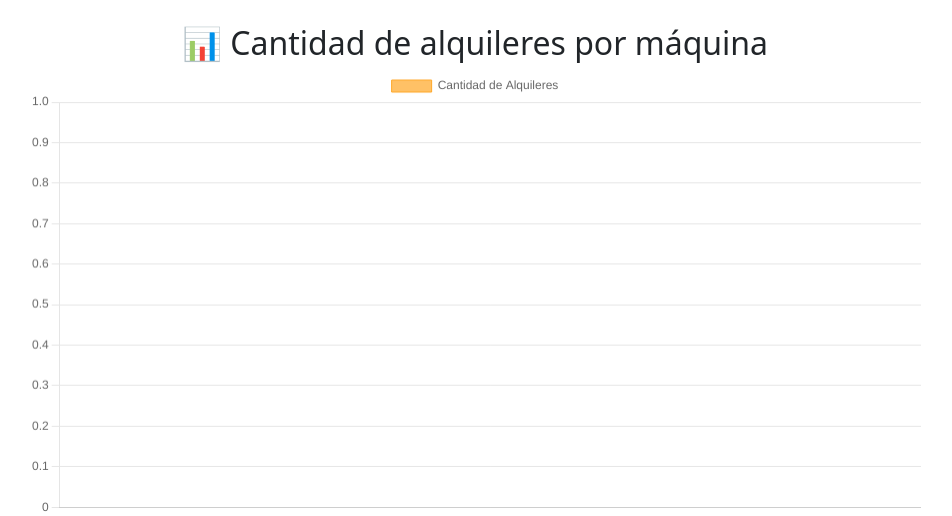
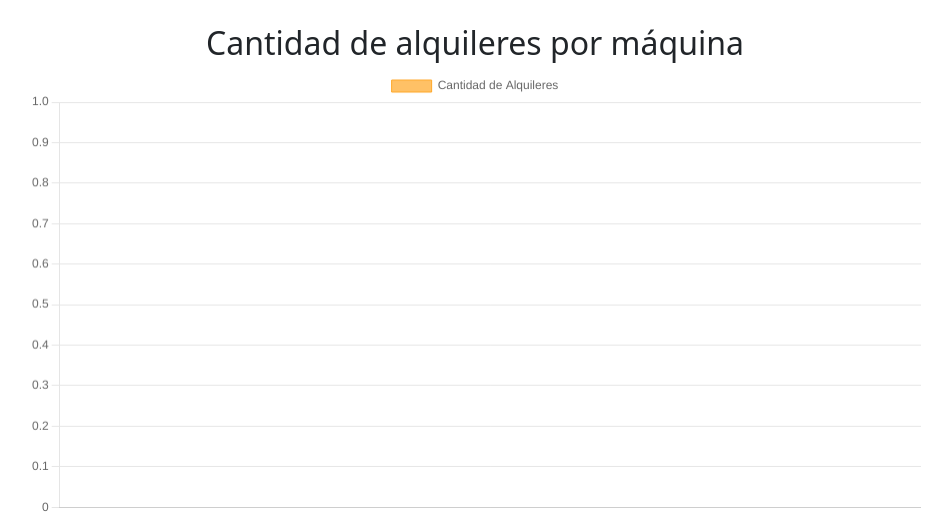
Before and after one commit to SantyChQu/ProyectoIngeCopia, a Django app: page /estadisticas/alquileresPorMaquina/ in a window 1280 px wide. Shown: the part 98-614 px from the top of the page, without its empty margins (165-1117 px from the left). Run offline with Django 5.2, Linux system fonts and the light colour scheme; data that the repository does not hold is empty.

Commit message:
Grafico maquinas.

```diff
--- a/ApartadoCliente/templates/AlquileresPorMaquinaria.html
+++ b/ApartadoCliente/templates/AlquileresPorMaquinaria.html
@@ -1,7 +1,7 @@
 {% extends 'base.html' %}
 
 {% block content %}
-  <h2 style="text-align:center;">📊 Cantidad de alquileres por máquina</h2>
+  <h2 style="text-align:center;">Cantidad de alquileres por máquina</h2>
 
   <div style="width: 80%; margin: 0 auto;">
     <canvas id="graficoMaquinas"></canvas>
--- a/ApartadoMaquina/views.py
+++ b/ApartadoMaquina/views.py
@@ -4,7 +4,6 @@ from django.db import IntegrityError
 from django.contrib import messages
 from General.models import Maquinaria, Localidad, Alquiler, Politica
 from datetime import datetime
-#import imghdr
 from PIL import Image
 
 def agregar_maquina(request):
@@ -167,16 +166,14 @@ def modificar_maquina(request, id):
     #return redirect('ver_maquinarias')
 
 from django.db.models import Count
-from django.shortcuts import render
-from General.models import Maquinaria  # o desde donde tengas tu modelo
 
 def alquileres_por_maquina(request):
     # Traer todas las máquinas que NO están eliminadas
     maquinas = Maquinaria.objects.exclude(estado='eliminado').annotate(
-        cantidad_alquileres=Count('alquiler')  # Usa related_name si es distinto
+        cantidad_alquileres=Count('alquiler')
     )
 
-    # Preparar los datos para Chart.js
+    # Chart.js
     labels = [f"{m.marca} {m.modelo}" for m in maquinas]
     data = [m.cantidad_alquileres for m in maquinas]
 
```
